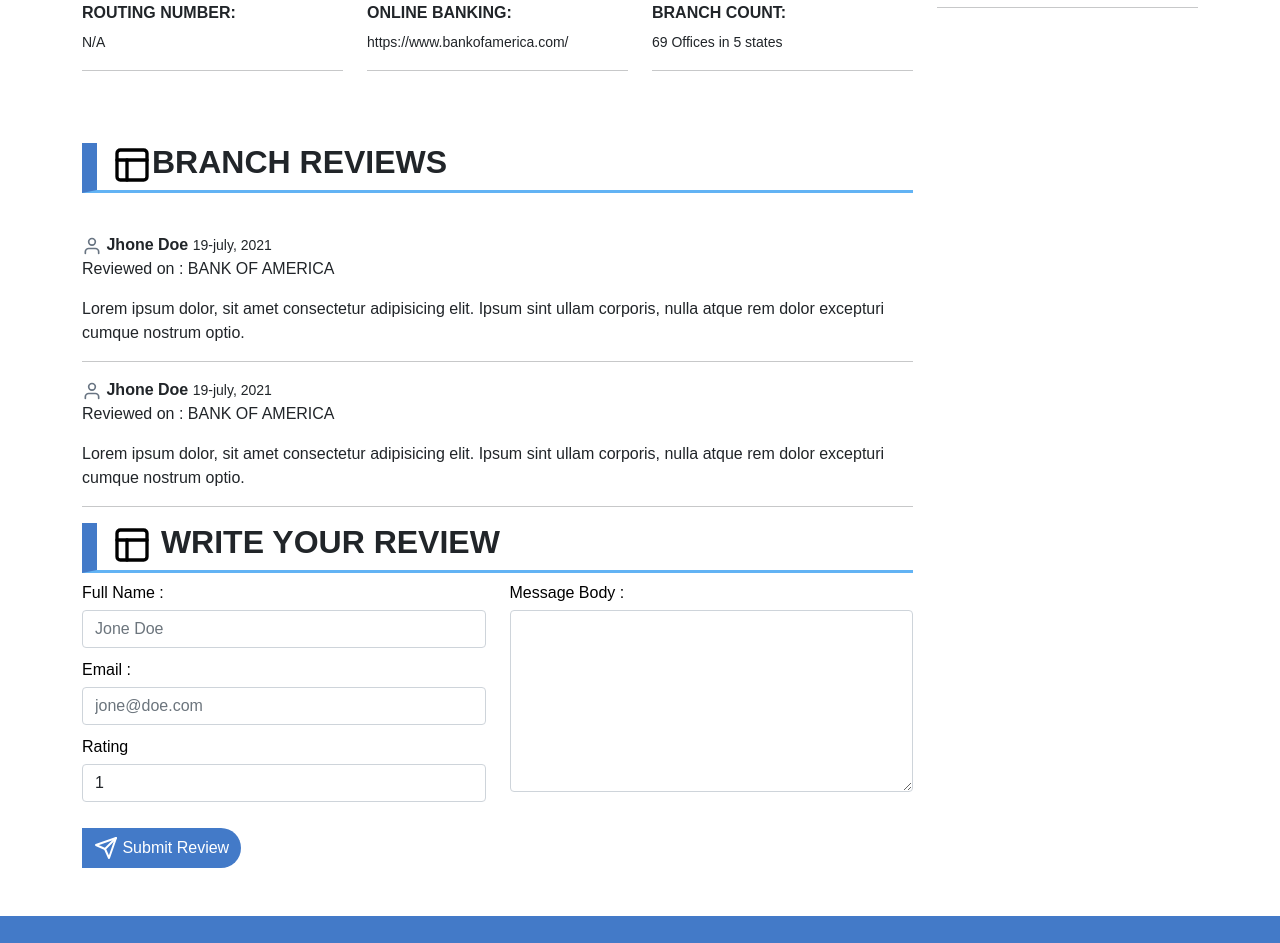
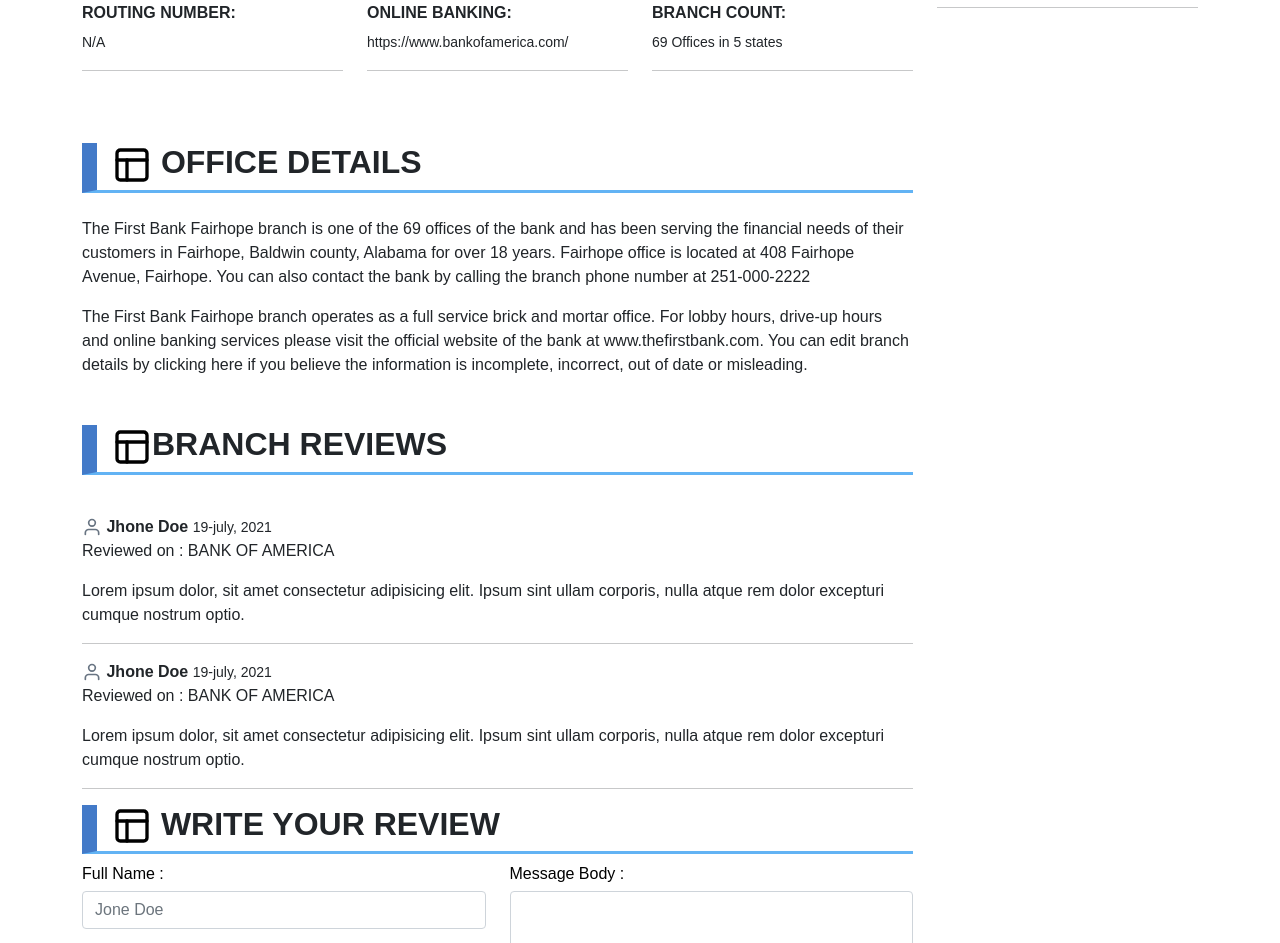
Before and after one commit to azonedev/store-locator-frontend-design, a plain HTML site: page branch-page.html in a window 1280 px wide. Shown: the part 2292-3235 px from the top of the page. Drawn offline with nearby package versions, Linux system fonts and the light colour scheme.

Commit message:
Added bank/branch info section on branch page

```diff
--- a/branch-page.html
+++ b/branch-page.html
@@ -254,6 +254,16 @@
                         </div>
                     </div>
                 </div> <!--#bank-info-->
+
+                <!-- office-details -->
+                <div id="office-details" class="mt-5">
+                    <h2 class="main-headline">  <img loading="lazy" src="assets/icons/layout.svg" width="40px" alt="icon">  OFFICE DETAILS </h2>
+                    <div class="mt-4">
+                        <p>The First Bank Fairhope branch is one of the 69 offices of the bank and has been serving the financial needs of their customers in Fairhope, Baldwin county, Alabama for over 18 years. Fairhope office is located at 408 Fairhope Avenue, Fairhope. You can also contact the bank by calling the branch phone number at 251-000-2222</p>
+
+                        <p>The First Bank Fairhope branch operates as a full service brick and mortar office. For lobby hours, drive-up hours and online banking services please visit the official website of the bank at www.thefirstbank.com. You can edit branch details by clicking here if you believe the information is incomplete, incorrect, out of date or misleading.</p>
+                    </div>
+                </div> <!-- #office-details-->
 
                 <div id="review-comment" class="mt-5">
                     <h2 class="main-headline">  <img loading="lazy" src="assets/icons/layout.svg" width="40px" alt="icon">BRANCH Reviews </h2>
```
